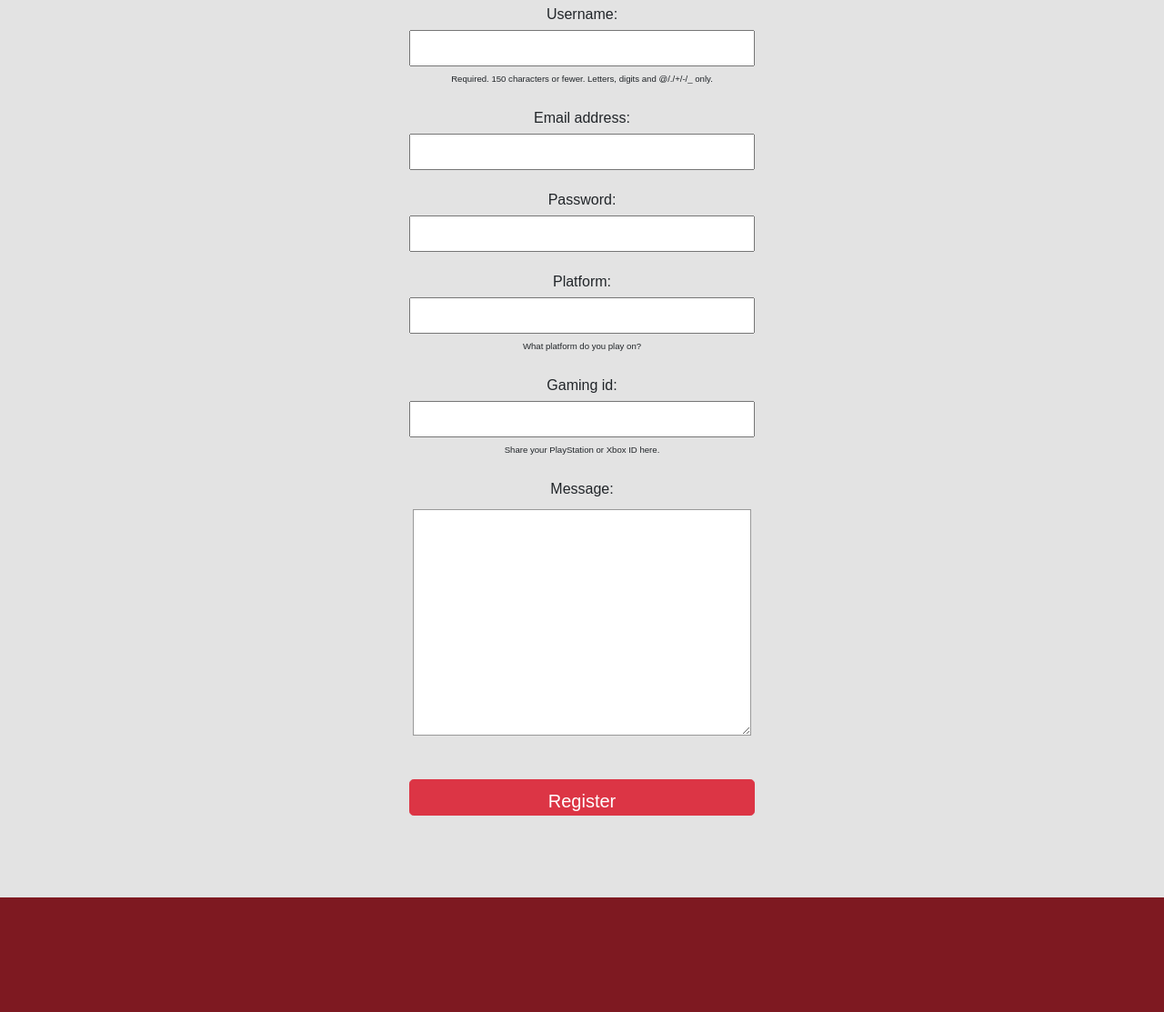
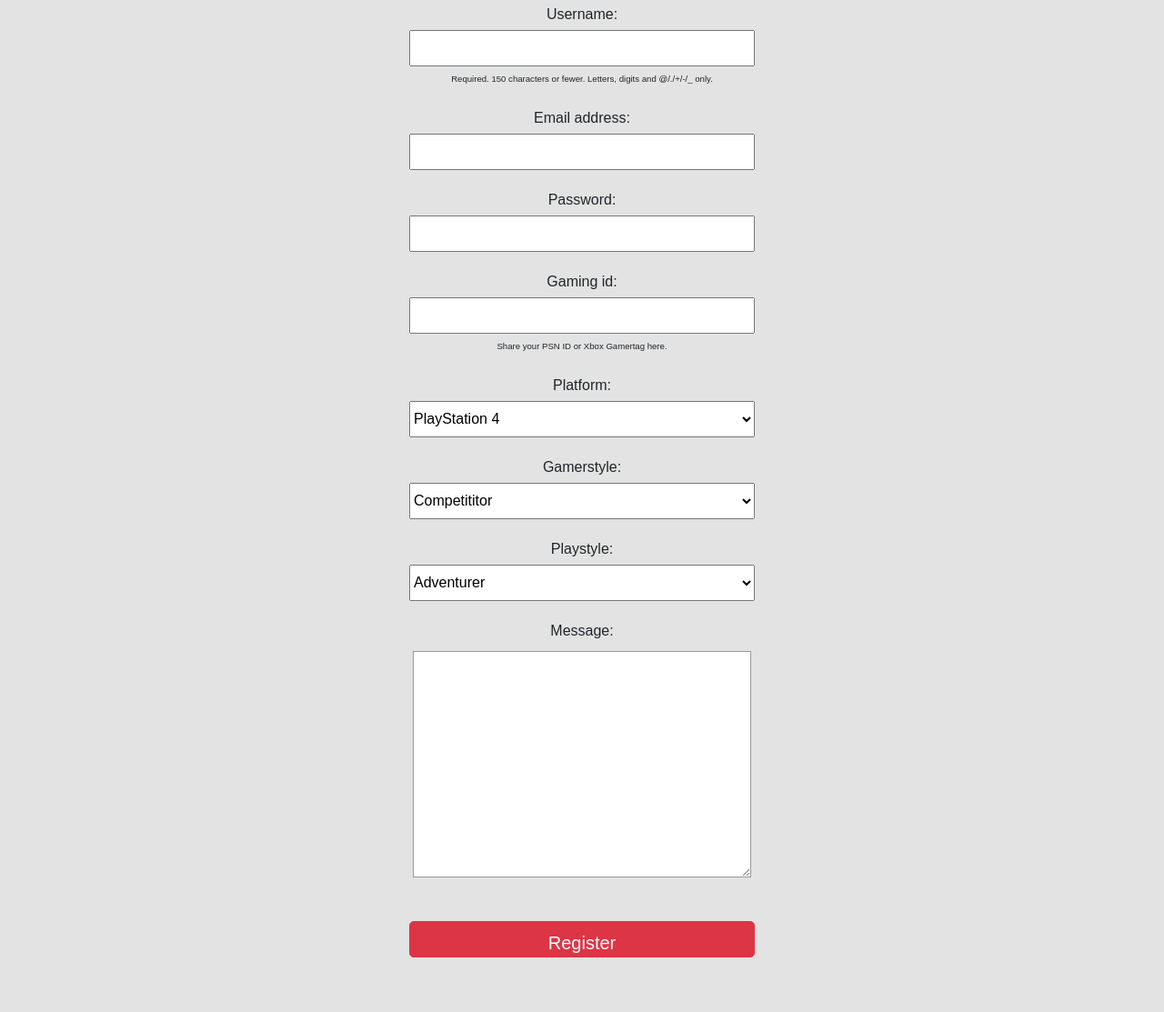
Before and after one commit to JonnyBeoulve/RDR2-Fellas, a Django app: page /register/ in a window 1280 px wide. Shown: the part 228-1341 px from the top of the page at 91% size. Run offline with Django 3.2, Linux system fonts and the light colour scheme; some libraries are stand-ins or nearby versions; some web fonts are replaced.

Commit message:
New UserProfile model structure

```diff
--- a/rdr2_fellas/forms.py
+++ b/rdr2_fellas/forms.py
@@ -14,8 +14,7 @@ class UserForm(forms.ModelForm):
 class UserProfileForm(forms.ModelForm):
     class Meta():
         model = UserProfile
-        fields = ('platform', 'gaming_id', 'message')
+        fields = ('gaming_id', 'platform', 'gamerstyle', 'playstyle', 'message')
         help_texts = {
-            'platform': 'What platform do you play on?',
-            'gaming_id': 'Share your PlayStation or Xbox ID here.'
+            'gaming_id': 'Share your PSN ID or Xbox Gamertag here.'
         }
--- a/rdr2_fellas/models.py
+++ b/rdr2_fellas/models.py
@@ -1,15 +1,37 @@
 from django.db import models
 from django.contrib.auth.models import User
+
+# Tuples for fields with predefined choices
+PLATFORM_CHOICES = (
+    ('ps4', 'PlayStation 4'),
+    ('xbo', 'Xbox One'),
+)
+
+GAMERSTYLE_CHOICES = (
+    ('casual', 'Competititor'),
+    ('moderate', 'Moderate'),
+    ('hardcore', 'Hardcore'),
+)
+
+PLAYSTYLE_CHOICES = (
+    ('adventurer', 'Adventurer'),
+    ('competitor', 'Competititor'),
+    ('hunter', 'Hunter'),
+    ('level_grinder', 'Level Grinder'),
+    ('money_maker', 'Money Maker'),
+    ('royale_fiend', 'Royale Fiend'),
+)
 
 # UserProfile model uses default User fields with 3 additional attributes
 class UserProfile(models.Model):
 
     # Create relationship and add attributes
     user = models.OneToOneField(User, on_delete=models.CASCADE)
-    searching = models.BooleanField(blank=True)
-    platform = models.CharField(max_length=14,blank=False)
-    gaming_id = models.CharField(max_length=20,blank=False)
-    message = models.TextField(max_length=255,blank=False)
+    gaming_id = models.CharField(max_length=16,blank=False)
+    platform = models.CharField(max_length=13, choices=PLATFORM_CHOICES, default='ps4', blank=False)
+    gamerstyle = models.CharField(max_length=13, choices=GAMERSTYLE_CHOICES, default='casual', blank=False)
+    playstyle = models.CharField(max_length=13, choices=PLAYSTYLE_CHOICES, default='adventurer', blank=False)
+    message = models.TextField(max_length=128,blank=False)
 
     def __str__(self):
         return self.user.username
--- a/rdr2_fellas/urls.py
+++ b/rdr2_fellas/urls.py
@@ -27,4 +27,5 @@ urlpatterns = [
     path('partner/', views.partner, name='partner'),
     path('login/', views.user_login, name='login'),
     path('register/', views.user_register, name='register'),
+    path('admin/', admin.site.urls)
 ]
--- a/rdr2_fellas/views.py
+++ b/rdr2_fellas/views.py
@@ -51,7 +51,7 @@ def user_register(request):
 
         # Grab form data
         user_form = UserForm(data=request.POST)
-        profile_form = UserProfileInfoForm(data=request.POST)
+        profile_form = UserProfileForm(data=request.POST)
 
         # Confirm form validity
         if user_form.is_valid() and profile_form.is_valid():
--- a/static/css/style.css
+++ b/static/css/style.css
@@ -184,6 +184,11 @@ label, input {
     height: 40px;
 }
 
+.form-div select {
+    width: 100%;
+    height: 40px;
+}
+
 .form-div textarea {
     border:1px solid #999999;
     width:98%;
@@ -194,3 +199,9 @@ label, input {
 .helptext {
     font-size: 0.6em;
 }
+
+.errorlist {
+    list-style-type: none;
+    padding-left: 0;
+    color: #d41936;
+}
--- a/templates/register.html
+++ b/templates/register.html
@@ -6,6 +6,7 @@
     <div class="form-div">
       {% if registered %}
         <h1>Thank you for registering!</h1>
+        <p>You can now login <a href="/login" class="text-link">here</a>.</p>
       {% else %}
         <h1>Register</h1>
 
```
Also changed, not shown: db.sqlite3.
